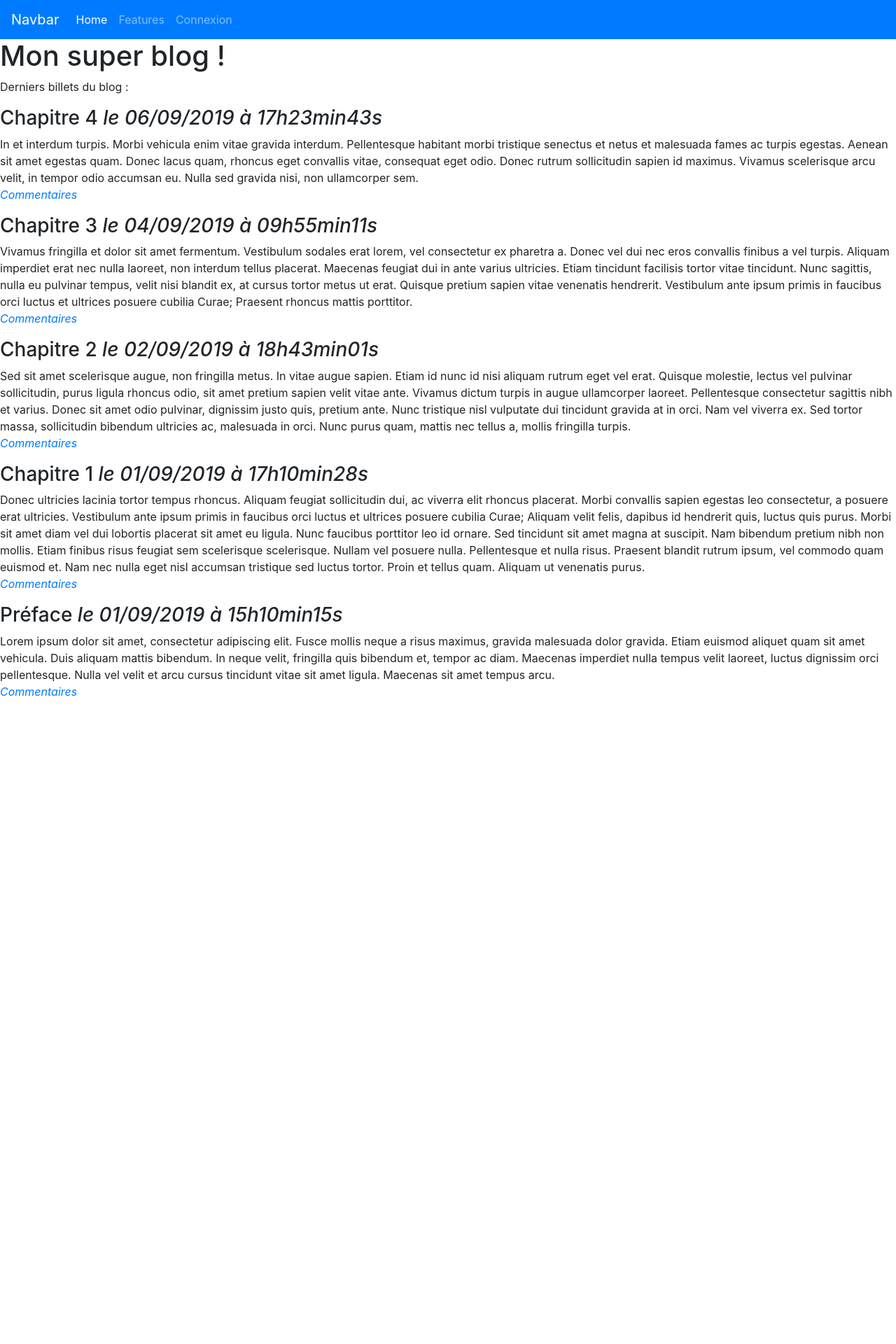
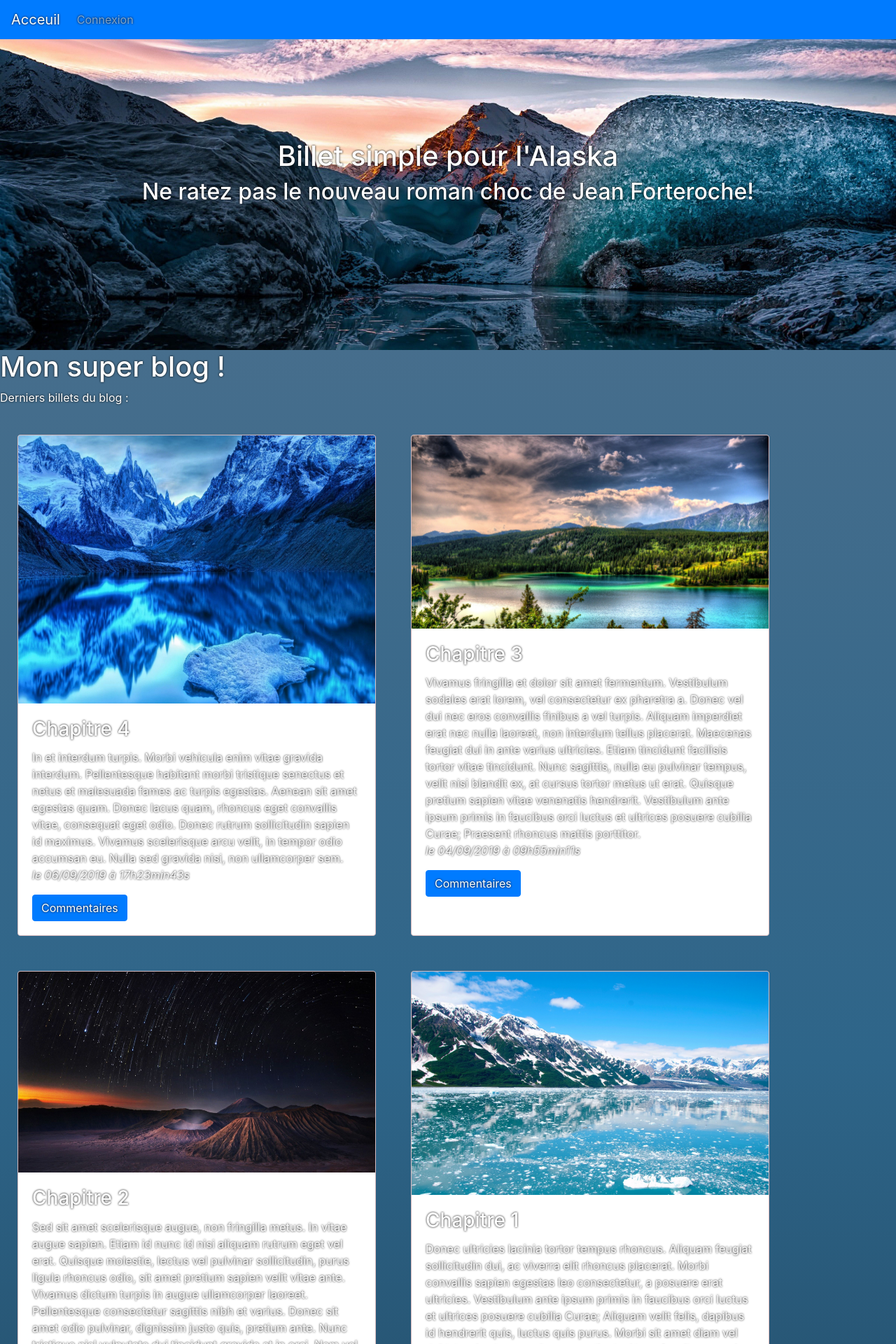
Before and after one commit to v-germain/phpBlog, a PHP site: page / in a window 1280 px wide. Shown: the top 1920 px of the page at 70% size. Before the commit the page ends 994 px from the top, so only its background shows below. Run offline with PHP 8.4, Linux system fonts and the light colour scheme; data comes from the database, SQL or seed files in the repository; some libraries are stand-ins or nearby versions.

Commit message:
added image by post + starting css

```diff
--- /dev/null
+++ b/public/css/style.css
@@ -0,0 +1,41 @@
+body {
+    background-image: linear-gradient(to bottom, #52728E, #2E6589 , #173244);
+    color: white;
+    text-shadow: 0 0 3px black;
+}
+
+header {
+    width: 100%;
+}
+
+div.banner {
+    background-image: url("../images/banner.jpg");
+    background-repeat: no-repeat;
+    background-size: cover;
+    position: relative;
+    height: 500px;
+    width: 100%;
+    display: flex;
+    align-items: center;
+    justify-content: center;
+    flex-direction: column;
+    color: white;
+    text-shadow: 0 0 3px black;
+}
+
+nav {
+    z-index: 1;
+    position: fixed!important;
+    width: 100%;
+}
+
+div.card {
+    border-color: #D6BABE;
+    margin: 25px;
+    width: 40%!important;
+}
+
+div.post_container {
+    display: flex;
+    flex-wrap: wrap
+}
--- a/view/frontend/listPostsView.php
+++ b/view/frontend/listPostsView.php
@@ -4,22 +4,20 @@
 <h1>Mon super blog !</h1>
 <p>Derniers billets du blog :</p>
 
+<div class="post_container">
 
 <?php
-        while ($data = $posts->fetch())
-        {
+while ($data = $posts->fetch()) {
     ?>
-            <div class="news">
-                <h3>
-                    <?= htmlspecialchars($data['title']) ?>
-                    <em>le <?= $data['creation_date_fr'] ?></em>
-                </h3>
 
-                <p>
-                    <?= nl2br(/*htmlspecialchars*/($data['content'])) ?>
-                    <br />
-                    <em><a href="index.php?action=post&amp;id=<?= $data['id'] ?>">Commentaires</a></em>
-                </p>
+    <div class="card" style="width: 18rem;">
+        <img src="public/images/ch<?= $data['id'] ?>.jpg" class="card-img-top" alt="...">
+        <div class="card-body">
+            <h3 class="card-title"> <?= htmlspecialchars($data['title']) ?></h3>
+            <p class="card-text"> <?= nl2br(/*htmlspecialchars*/($data['content'])) ?> <br />
+            <em>le <?= $data['creation_date_fr'] ?></em></p>
+            <a href="index.php?action=post&amp;id=<?= $data['id'] ?>" class="btn btn-primary">Commentaires</a>
+        </div>
     </div>
 <?php
 }
@@ -27,4 +25,6 @@
 ?>
 <?php $content = ob_get_clean(); ?>
 
-<?php require ('template.php'); ?>
+</div>
+
+<?php require('template.php'); ?>
--- a/view/frontend/template.php
+++ b/view/frontend/template.php
@@ -15,18 +15,23 @@
 
 <header>
     <nav class="navbar navbar-expand-lg navbar-dark bg-primary">
-        <a class="navbar-brand" href="#">Navbar</a>
+        <a class="navbar-brand" href="index.php">Acceuil</a>
         <button class="navbar-toggler" type="button" data-toggle="collapse" data-target="#navbarNavAltMarkup" aria-controls="navbarNavAltMarkup" aria-expanded="false" aria-label="Toggle navigation">
             <span class="navbar-toggler-icon"></span>
         </button>
         <div class="collapse navbar-collapse" id="navbarNavAltMarkup">
             <div class="navbar-nav">
-                <a class="nav-item nav-link active" href="index.php">Home <span class="sr-only">(current)</span></a>
-                <a class="nav-item nav-link" href="#">Features</a>
+                <!--<a class="nav-item nav-link active" href="index.php">Acceuil<span class="sr-only">(current)</span></a>
+                <a class="nav-item nav-link" href="#">Features</a>-->
                 <a class="nav-item nav-link" href="index.php?action=admin">Connexion</a>
             </div>
         </div>
     </nav>
+
+    <div class='banner'>
+        <h1>Billet simple pour l'Alaska</h1>
+        <h2>Ne ratez pas le nouveau roman choc de Jean Forteroche!</h2>
+    </div>
 </header>
 
 <body>
```
Also changed, not shown: public/images/banner.jpg (added), public/images/ch1.jpg (added), public/images/ch2.jpg (added), public/images/ch3.jpg (added), public/images/ch4.jpg (added), public/images/ch5.jpg (added), public/images/ch6.jpg (added). Lines whose indentation alone changed are shown as unchanged.
